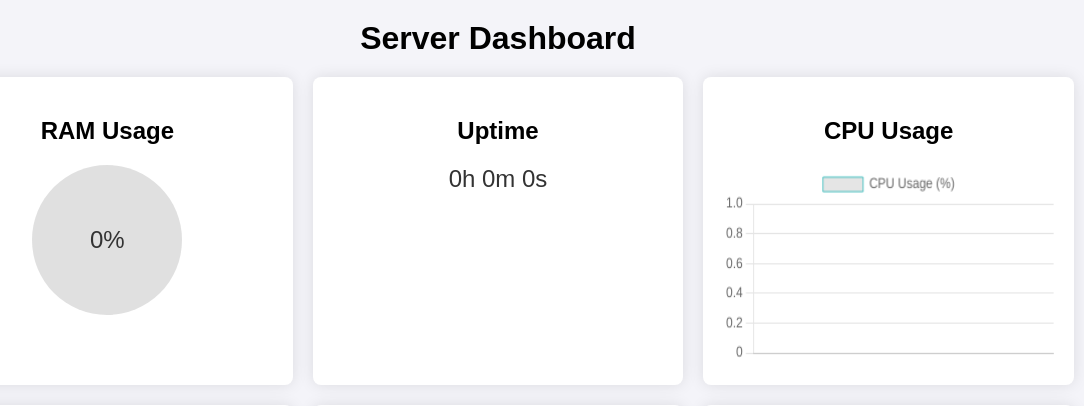
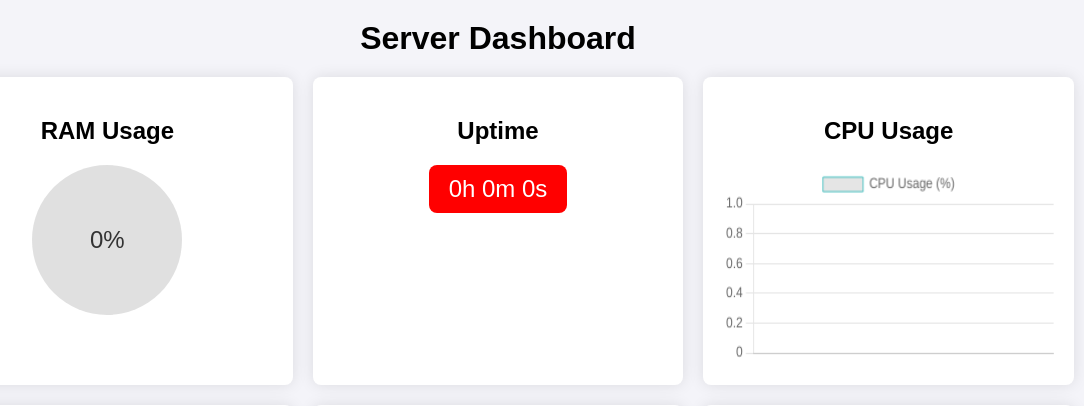
Before and after one commit to jaatbreak/server_monitor_web, a Flask app: page / in a window 1280 px wide. Shown: the top 406 px of the page, without its empty margins (142-1226 px from the left). Run offline with Flask 3, Linux system fonts and the light colour scheme; some libraries are stand-ins or nearby versions.

Commit message:
add red rectage uptime

```diff
--- a/templates/index.html
+++ b/templates/index.html
@@ -51,7 +51,10 @@
         }
         .uptime-status {
             font-size: 1.5em;
-            color: #333;
+            color: white;
+            background-color: red;
+            padding: 10px 20px;
+            border-radius: 8px;
         }
     </style>
     <script src="https://cdn.jsdelivr.net/npm/chart.js"></script>
```
Also changed, not shown: 1 other file.
